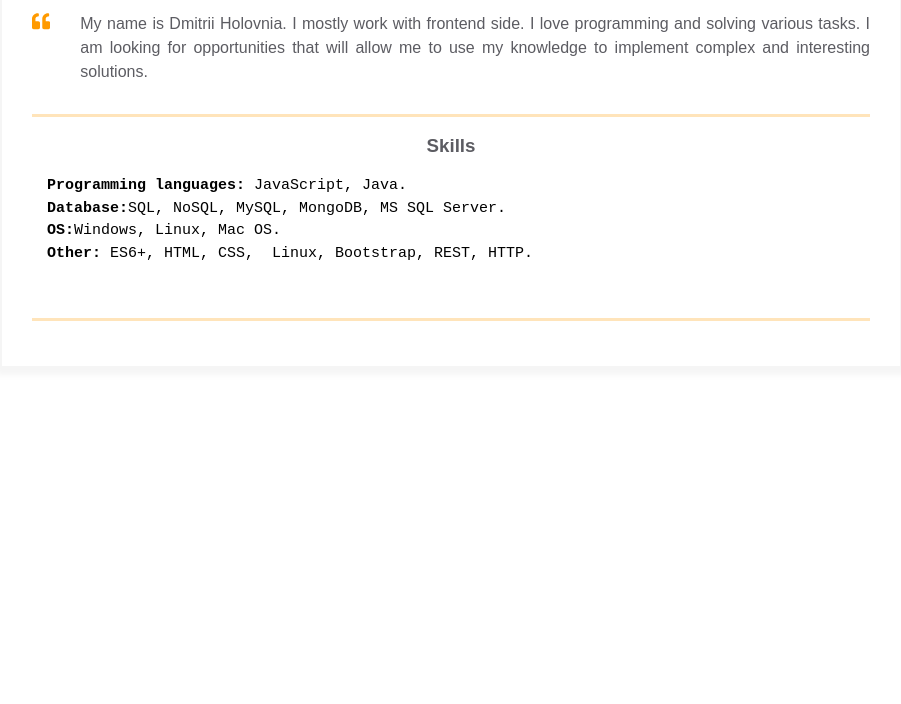
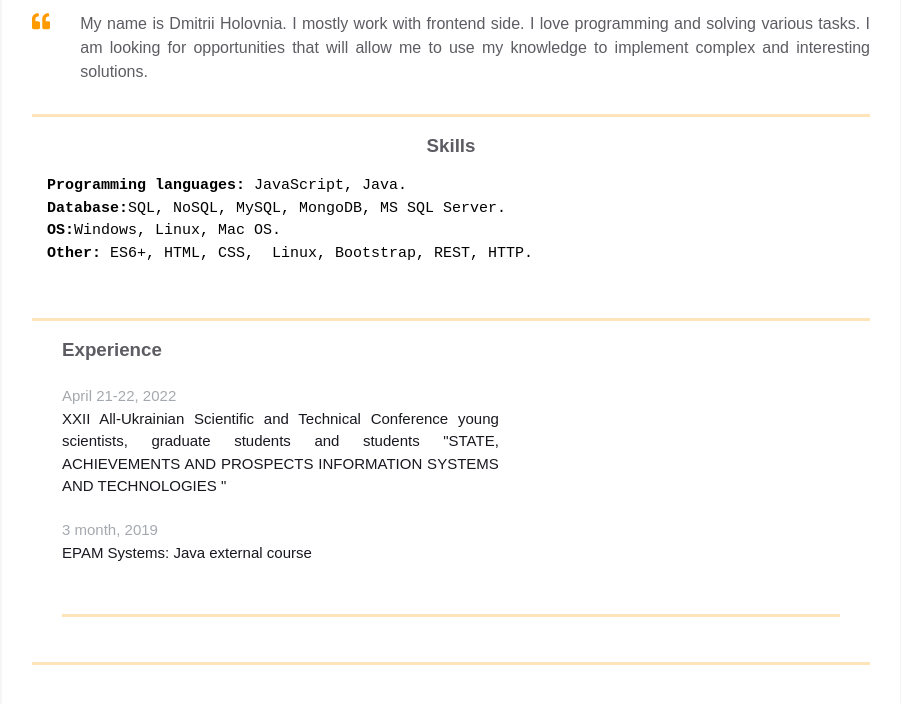
Before and after one commit to demetrioholownia/homepage, a plain HTML site: page index.html in a window 1280 px wide. Shown: the part 350-1054 px from the top of the page, without its empty margins (189-1090 px from the left). Before the commit the page ends 800 px from the top, so only its background shows below. Drawn offline with Linux system fonts and the light colour scheme.

Commit message:
Added experiences block

```diff
--- a/index.html
+++ b/index.html
@@ -167,6 +167,34 @@
             </div>
           </div>
         </div>
+        <div class="container">
+          <div class="resume__block">
+            <div class="main-info fh">
+
+              <div class="container">
+                <div class="resume__block">
+                  <div class="main-info fh">
+
+                    <div class="experiences">
+                      <h3 class="experiences__header">Experience</h3>
+                      <div class="experiences__event-header">
+                        <span class="experiences__event-header-durability">April 21-22, 2022</span>
+                        <h3 class="experiences__event-header-name">XXII All-Ukrainian Scientific and Technical Conference young scientists, graduate students and students "STATE, ACHIEVEMENTS AND PROSPECTS
+                          INFORMATION SYSTEMS AND TECHNOLOGIES "</h3>
+                      </div>
+                      <div class="experiences__event-header">
+                        <span class="experiences__event-header-durability">3 month, 2019</span>
+                        <h3 class="experiences__event-header-name">EPAM Systems: Java external course</h3>
+                      </div>
+                    </div>
+
+                    <div class="additional-info fv"></div>
+                  </div>
+                </div>
+              </div>
+            </div>
+          </div>
+        </div>
       </div>
     </main>
   </body>
--- a/styles.css
+++ b/styles.css
@@ -181,19 +181,22 @@ body {
     margin-bottom: 20px;
 }
 
-.experiences__company-header-durability {
+.experiences__event-header-durability {
     color: var(--durability-text-color);
     text-align: left;
     margin-bottom: 10px;
     font-size: 15px;
 }
 
-.experiences__company-header-name {
+.experiences__event-header-name {
     color: var(--primary-text-color);
     text-decoration-color: var(--text-decoration-color);
-    text-decoration-line: underline;
+    text-decoration-line: none;
     text-align: left;
     margin-bottom: 20px;
+    font-weight: normal;
+    font-size: 15px;
+    text-align: justify;
 }
 
 .experiences__company-project {
```
